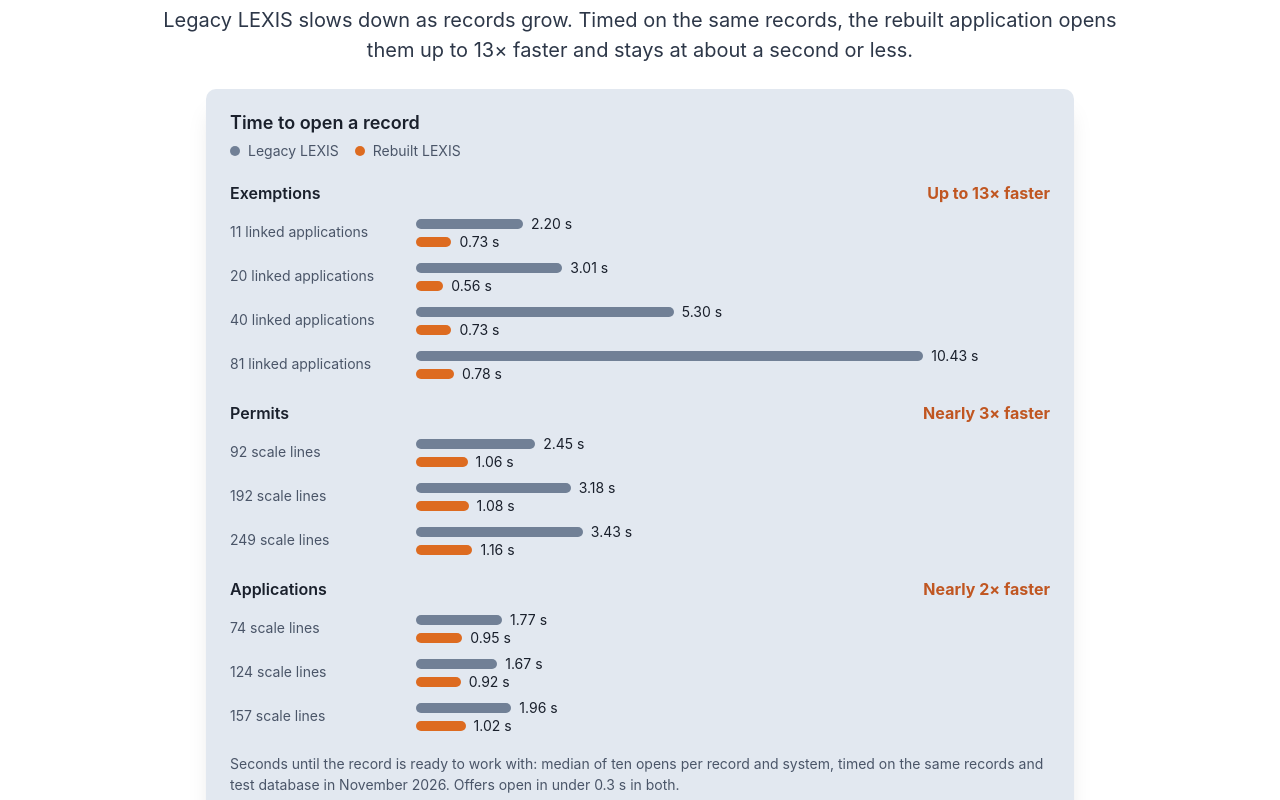
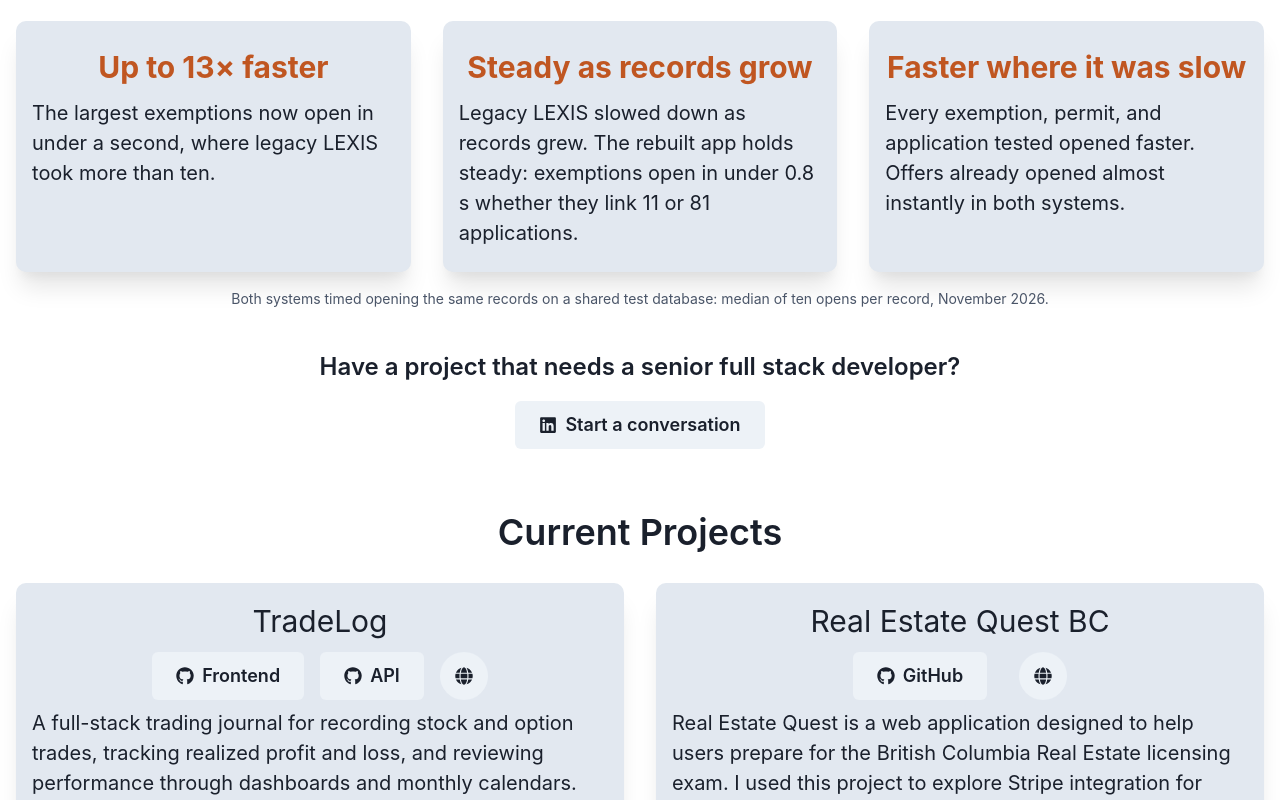
Before and after one commit to alexmcdermid/portfolio-website-chakra, a React (Create React App) app: page / in a window 1280 px wide. Shown: the part 2620-3420 px from the top of the page. Built offline with nearby package versions, Linux system fonts and the light colour scheme.

Commit message:
feat: summarize lexis open-time results as three takeaways

```diff
--- a/src/components/ContractServices.js
+++ b/src/components/ContractServices.js
@@ -6,7 +6,13 @@ import { DiJava } from 'react-icons/di'
 import { SiSpringboot, SiReact, SiOracle, SiOpenid, SiJsonwebtokens, SiKong, SiSwagger, SiRedhatopenshift, SiKubernetes, SiGithubactions, SiDocker, SiPrometheus, SiOwasp, SiVault } from 'react-icons/si'
 import { FaKey, FaUserShield, FaLock, FaCode, FaCubes, FaBell, FaBook, FaShieldAlt, FaFileUpload, FaLinkedin, FaGithub } from 'react-icons/fa'
 import React from 'react'
-import LexisOpenTimes from './LexisOpenTimes'
+
+// Broad takeaways from timing legacy and rebuilt LEXIS opening the same records (TEST, November 2026).
+const openTimeHighlights = [
+    { headline: 'Up to 13× faster', description: 'The largest exemptions now open in under a second, where legacy LEXIS took more than ten.' },
+    { headline: 'Steady as records grow', description: 'Legacy LEXIS slowed down as records grew. The rebuilt app holds steady: exemptions open in under 0.8 s whether they link 11 or 81 applications.' },
+    { headline: 'Faster where it was slow', description: 'Every exemption, permit, and application tested opened faster. Offers already opened almost instantly in both systems.' },
+]
 
 const workstreams = [
     {
@@ -114,13 +120,18 @@ function ContractServices() {
                 ))}
             </Flex>
 
-            <Text as='h3' fontSize={isNotSmallerScreen ? '2xl' : 'xl'} fontWeight='semibold' px='4' pt='14' pb='2'>Measured against legacy LEXIS</Text>
-            <Text fontSize={isNotSmallerScreen ? "xl" : "lg"} color={isDark ? "gray.200" : "gray.700"} maxW='1000px' mx='auto' px='4' pb='6'>
-                Legacy LEXIS slows down as records grow. Timed on the same records, the rebuilt application opens them up to 13× faster and stays at about a second or less.
+            <Text as='h3' fontSize={isNotSmallerScreen ? '2xl' : 'xl'} fontWeight='semibold' px='4' pt='14' pb='6'>Measured against legacy LEXIS</Text>
+            <Flex wrap='wrap' justify='center' align='stretch' gap='8' w='100%' maxW='1280px' mx='auto' px='4' textAlign='center'>
+                {openTimeHighlights.map(({ headline, description }) => (
+                    <Box key={headline} w={{ base: '100%', lg: 'calc(33.333% - 1.334rem)' }} rounded='10px' bg={isDark ? 'gray.700' : 'gray.200'} shadow='xl' px='4' py='6'>
+                        <Text fontSize={isNotSmallerScreen ? '3xl' : '2xl'} fontWeight='bold' color={isDark ? 'orange.300' : 'orange.600'} pb='2'>{headline}</Text>
+                        <Text fontSize={isNotSmallerScreen ? 'xl' : 'lg'} textAlign='left'>{description}</Text>
+                    </Box>
+                ))}
+            </Flex>
+            <Text fontSize='sm' color={isDark ? 'gray.400' : 'gray.600'} maxW='1000px' mx='auto' px='4' pt='4'>
+                Both systems timed opening the same records on a shared test database: median of ten opens per record, November 2026.
             </Text>
-            <Box w='100%' maxW='900px' mx='auto' px='4'>
-                <LexisOpenTimes/>
-            </Box>
 
             <Flex direction='column' align='center' gap='4' pt='10' px={isNotSmallerScreen ? "8" : "2"}>
                 <Text fontSize={isNotSmallerScreen ? '2xl' : 'xl'} fontWeight='semibold'>Have a project that needs a senior full stack developer?</Text>
--- a/src/components/LexisOpenTimes.js
+++ /dev/null
@@ -1,91 +0,0 @@
-import { useColorMode } from '@chakra-ui/color-mode'
-import { Flex, Box, Text } from '@chakra-ui/layout';
-import { VisuallyHidden } from '@chakra-ui/react';
-import React from 'react'
-
-// Median seconds until a record is ready to work with, ten opens per record and system,
-// legacy and rebuilt LEXIS on the same records and test database (November 20, 2026).
-const openTimesByRecordType = [
-    {
-        recordType: 'Exemptions',
-        headline: 'Up to 13× faster',
-        records: [
-            { size: '11 linked applications', legacySeconds: 2.20, rebuiltSeconds: 0.73 },
-            { size: '20 linked applications', legacySeconds: 3.01, rebuiltSeconds: 0.56 },
-            { size: '40 linked applications', legacySeconds: 5.30, rebuiltSeconds: 0.73 },
-            { size: '81 linked applications', legacySeconds: 10.43, rebuiltSeconds: 0.78 },
-        ],
-    },
-    {
-        recordType: 'Permits',
-        headline: 'Nearly 3× faster',
-        records: [
-            { size: '92 scale lines', legacySeconds: 2.45, rebuiltSeconds: 1.06 },
-            { size: '192 scale lines', legacySeconds: 3.18, rebuiltSeconds: 1.08 },
-            { size: '249 scale lines', legacySeconds: 3.43, rebuiltSeconds: 1.16 },
-        ],
-    },
-    {
-        recordType: 'Applications',
-        headline: 'Nearly 2× faster',
-        records: [
-            { size: '74 scale lines', legacySeconds: 1.77, rebuiltSeconds: 0.95 },
-            { size: '124 scale lines', legacySeconds: 1.67, rebuiltSeconds: 0.92 },
-            { size: '157 scale lines', legacySeconds: 1.96, rebuiltSeconds: 1.02 },
-        ],
-    },
-]
-
-const slowestSeconds = Math.max(...openTimesByRecordType.flatMap(({ records }) => records.map(({ legacySeconds }) => legacySeconds)))
-
-function SecondsBar({ systemName, seconds, barColor }) {
-    return (
-        <Flex align='center' gap='2' mt='1'>
-            <Box h='10px' w={`${(seconds / slowestSeconds) * 80}%`} flexShrink='0' rounded='full' bg={barColor} aria-hidden='true'/>
-            <Text fontSize='sm' lineHeight='1' whiteSpace='nowrap'>
-                <VisuallyHidden>{systemName}: </VisuallyHidden>{seconds.toFixed(2)} s
-            </Text>
-        </Flex>
-    )
-}
-
-function LexisOpenTimes() {
-
-    const { colorMode } = useColorMode();
-    const isDark = colorMode === "dark";
-    const legacyBarColor = isDark ? 'gray.400' : 'gray.500';
-    const rebuiltBarColor = isDark ? 'orange.300' : 'orange.500';
-    const mutedTextColor = isDark ? 'gray.300' : 'gray.600';
-
-    return (
-        <Box rounded='10px' bg={isDark ? 'gray.700' : 'gray.200'} shadow='xl' px={{ base: '4', md: '6' }} py='5' textAlign='left'>
-            <Text fontSize='lg' fontWeight='semibold'>Time to open a record</Text>
-            <Flex wrap='wrap' gap='4' pt='1' fontSize='sm' color={mutedTextColor}>
-                <Flex align='center' gap='2'><Box w='10px' h='10px' rounded='full' bg={legacyBarColor} aria-hidden='true'/>Legacy LEXIS</Flex>
-                <Flex align='center' gap='2'><Box w='10px' h='10px' rounded='full' bg={rebuiltBarColor} aria-hidden='true'/>Rebuilt LEXIS</Flex>
-            </Flex>
-            {openTimesByRecordType.map(({ recordType, headline, records }) => (
-                <Box key={recordType} pt='5'>
-                    <Flex justify='space-between' align='baseline' wrap='wrap' columnGap='4'>
-                        <Text fontWeight='semibold'>{recordType}</Text>
-                        <Text fontWeight='bold' color={isDark ? 'orange.300' : 'orange.600'}>{headline}</Text>
-                    </Flex>
-                    {records.map(({ size, legacySeconds, rebuiltSeconds }) => (
-                        <Flex key={size} pt='2' direction={{ base: 'column', md: 'row' }} align={{ base: 'stretch', md: 'center' }} columnGap='4'>
-                            <Text fontSize='sm' color={mutedTextColor} w={{ md: '170px' }} flexShrink='0'>{size}</Text>
-                            <Box flex='1' minW='0'>
-                                <SecondsBar systemName='Legacy LEXIS' seconds={legacySeconds} barColor={legacyBarColor}/>
-                                <SecondsBar systemName='Rebuilt LEXIS' seconds={rebuiltSeconds} barColor={rebuiltBarColor}/>
-                            </Box>
-                        </Flex>
-                    ))}
-                </Box>
-            ))}
-            <Text fontSize='sm' color={mutedTextColor} pt='5'>
-                Seconds until the record is ready to work with: median of ten opens per record and system, timed on the same records and test database in November 2026. Offers open in under 0.3 s in both.
-            </Text>
-        </Box>
-    )
-}
-
-export default LexisOpenTimes
```
